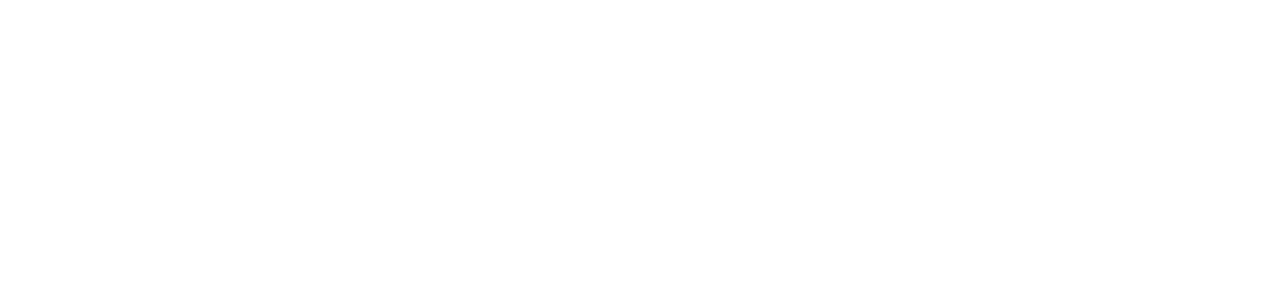
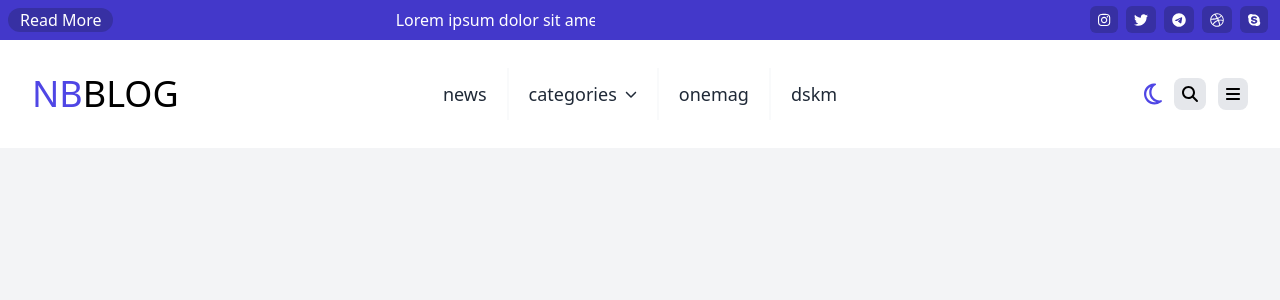
Before and after one commit to mjn81/nblog-front, a React (Create React App) app: page /home in a window 1280 px wide. Before the commit this address had no page. Shown: the top 300 px of the page. Built offline with nearby package versions, Linux system fonts and the light colour scheme.

Commit message:
main layout added + minor fixes

```diff
--- a/src/App.js
+++ b/src/App.js
@@ -1,13 +1,17 @@
-import { BrowserRouter as Router , Routes , Route, BrowserRouter } from "react-router-dom";
+import { BrowserRouter as Router , Routes , Route, BrowserRouter, Navigate } from "react-router-dom";
 
 
-import Header from "./components/Header";
+import MainLayout from "./layouts/MainLayout";
+import Home from './pages/Home';
 
 function App() {
   return (
     <BrowserRouter>
       <Routes>
-        <Route path="/" element={<Header />} />
+        <Route path="/" element={<Navigate to="/home" />} />
+        <Route path="/" element={<MainLayout />} >
+          <Route path="home" element={<Home />} />
+        </Route>
       </Routes>
     </BrowserRouter>
   );
--- a/src/components/Nav/MainNav.jsx
+++ b/src/components/Nav/MainNav.jsx
@@ -42,7 +42,7 @@
         },
     ]
     return (
-        <div className="flex items-center justify-between px-8">
+        <div className="flex items-center justify-between px-8 py-3">
             <h1 className="uppercase text-4xl w-1/4 font-extralight">
                 <span className="text-indigo-600">nb</span>blog
             </h1>
--- /dev/null
+++ b/src/components/Slider/Slider.jsx
@@ -0,0 +1,9 @@
+const Slider = () => {
+    return (
+        <section>
+
+        </section>
+    );
+}
+
+export default Slider;
--- /dev/null
+++ b/src/layouts/MainLayout.jsx
@@ -0,0 +1,17 @@
+import { Outlet } from "react-router-dom";
+
+import Header from "../components/Header";
+
+const MainLayout = () => {
+    return (
+        <>
+            <Header />
+            <main className="bg-gray-100 h-screen">
+                {Outlet}
+            </main>
+        </>
+
+    );
+}
+
+export default MainLayout;
--- /dev/null
+++ b/src/pages/Home.jsx
@@ -0,0 +1,9 @@
+const Home = () => {
+    return (
+        <>
+
+        </>
+    );
+}
+
+export default Home;
```
